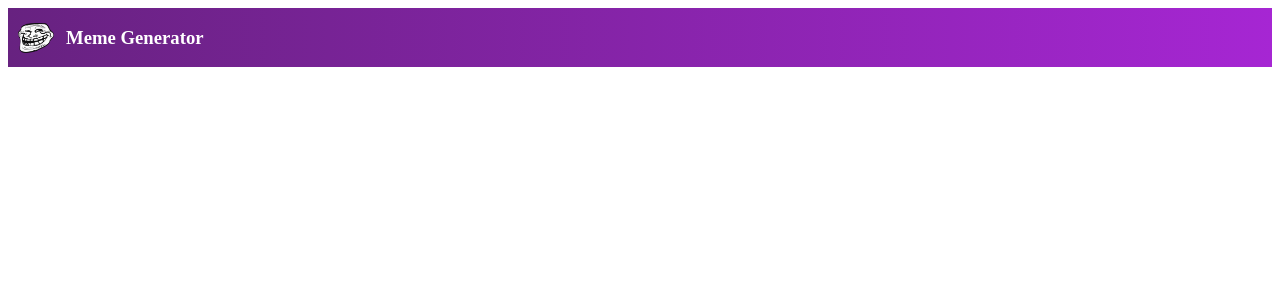
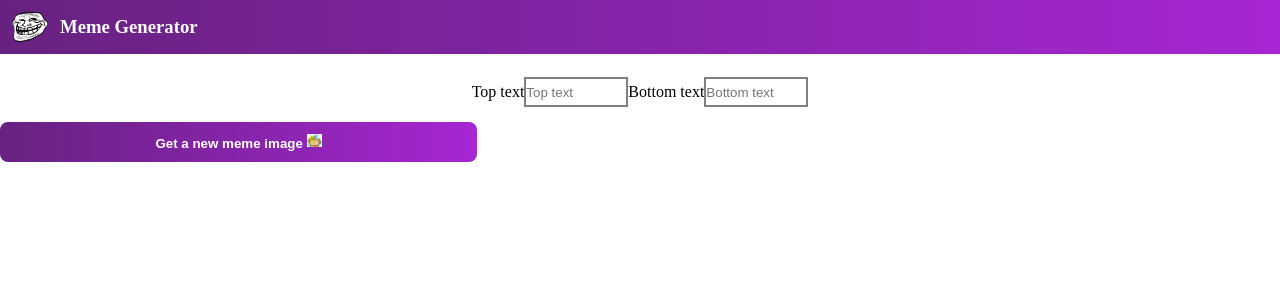
Before and after one commit to Shashwatb-23/Meme-Generator, a React (Vite) app: page / in a window 1280 px wide. Shown: the top 300 px of the page. Built offline with nearby package versions, Linux system fonts and the light colour scheme.

Commit message:
halfway through the navbar

```diff
--- a/src/App.css
+++ b/src/App.css
@@ -1,7 +1,11 @@
+*{
+  margin: 0px;
+  padding: 0px;
+}
+
 .logo{
-  margin-right: 12px;
+  margin: 12px;
   width: 36px;
-  margin-left: 10px;
 }
 
 .head{
@@ -11,3 +15,41 @@
   justify-content: flex-start;
   align-items: center;
 }
+
+.navbar{
+    margin-top: 23px;
+    /* display: flex;
+    flex-direction: row;
+    align-items: center;
+    flex-wrap: wrap;
+    justify-content: center; */
+}
+
+.frame{
+  width: 15px;
+}
+
+.btn{
+  background: linear-gradient(90deg, rgba(103,34,128,1) 0%, rgba(166,38,211,1) 100%);
+  width: 477px;
+  height: 40px;
+  border: 0px;
+  border-radius: 8px;
+  color: white;
+  margin-top: 15px;
+  font-weight: 600;
+}
+
+.input{
+  display: flex;
+  flex-direction: row;
+  align-items: center;
+  flex-wrap: wrap;
+  justify-content: center;
+}
+
+input{
+  width: 100px;
+  height: 26px;
+  border: 2px solid gray ;
+}
--- a/src/App.jsx
+++ b/src/App.jsx
@@ -1,10 +1,12 @@
 import Header from "./components/Header"
+import Navbar from "./components/Navbar"
 import './App.css'
 
 function App() {
   return (
     <div>
       <Header/>
+      <Navbar/>
     </div>
   )
 }
--- /dev/null
+++ b/src/components/Navbar.jsx
@@ -0,0 +1,13 @@
+export default function Navbar(){
+    return(
+            <div className="navbar">
+                <div className="input">
+                <label>Top text</label><br />
+                <input type="text" maxLength={50} placeholder="Top text"/>
+                <label>Bottom text</label><br />
+                <input type="text" maxLength={50} placeholder="Bottom text"/>
+                </div>
+                <button className="btn">Get a new meme image <img src="public/images/frame.jfif" alt="" className="frame"/></button>
+            </div>
+        )
+}
```
Also changed, not shown: public/images/frame.jfif (added).
